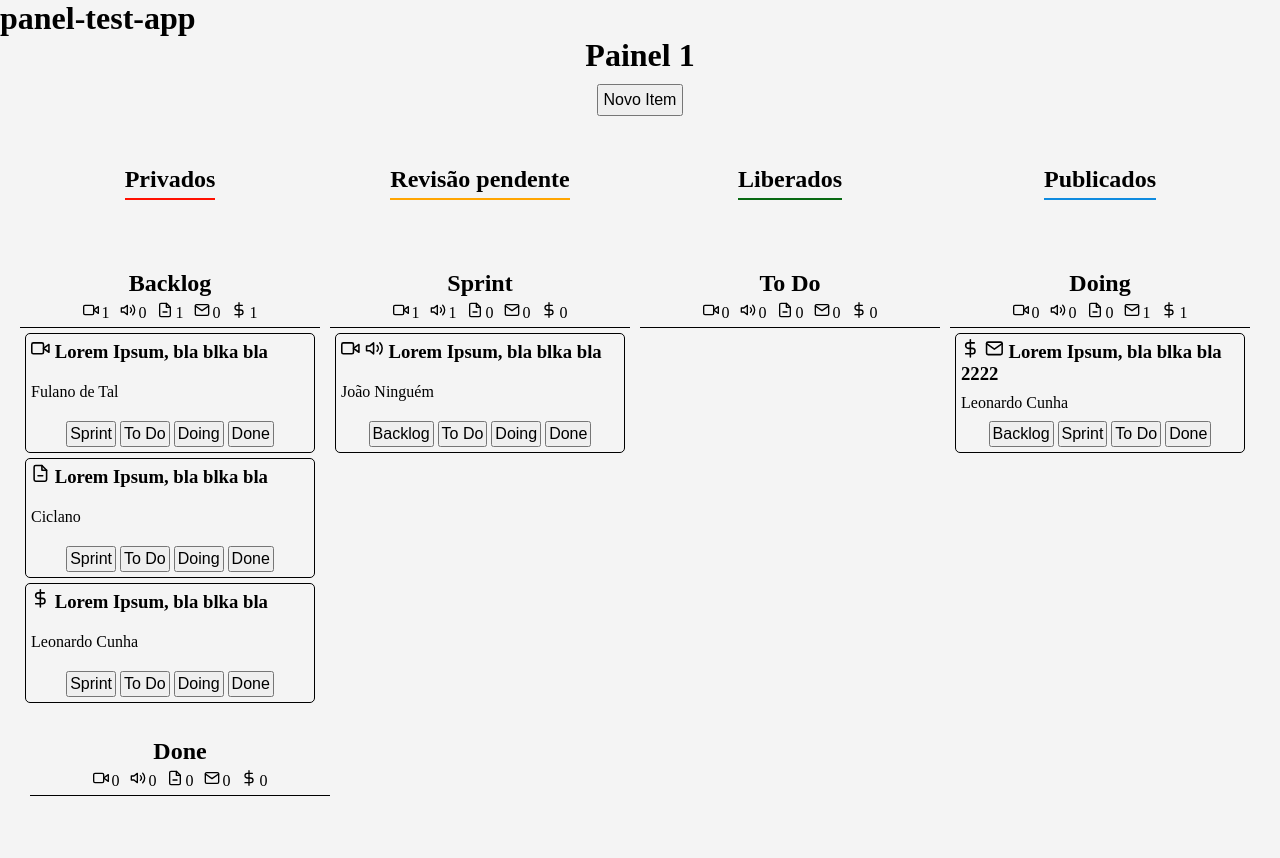
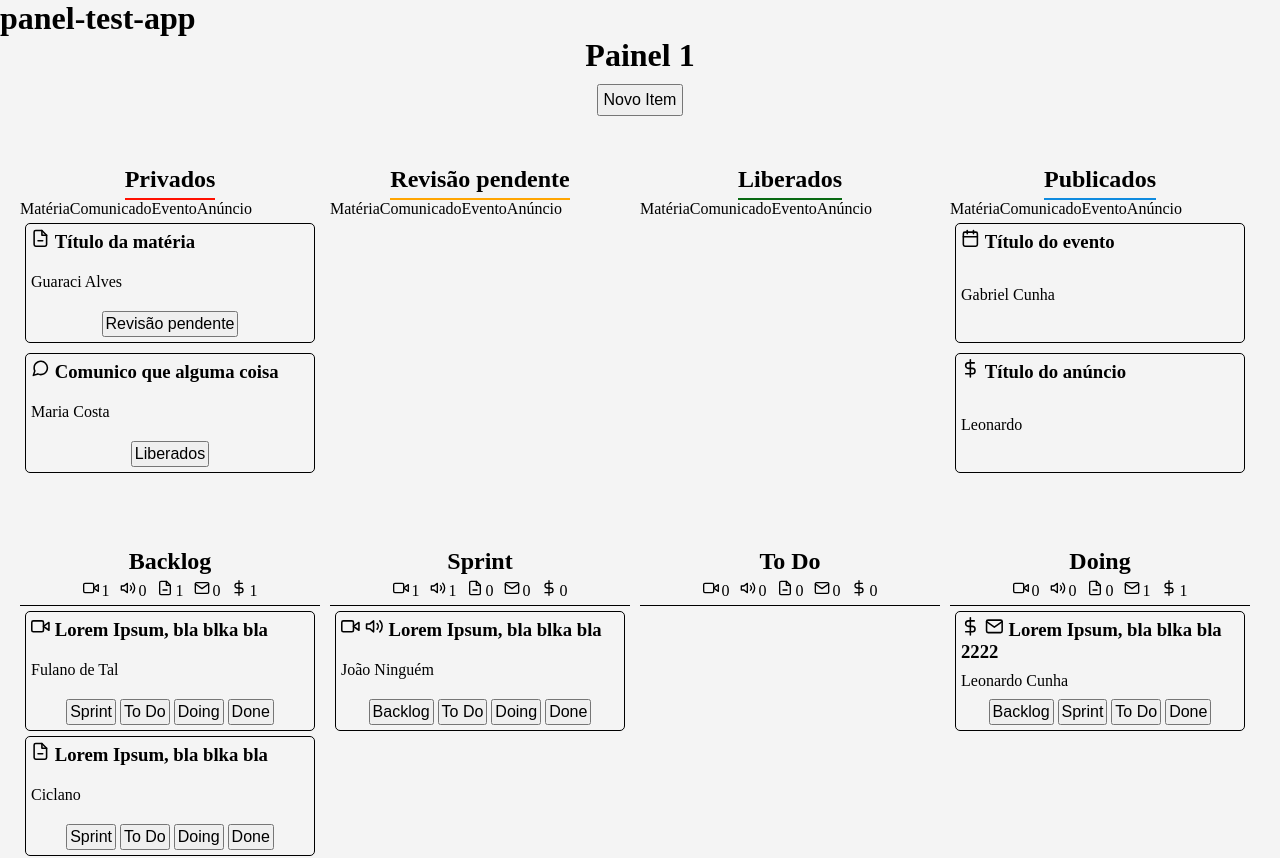
Before and after one commit to ahnucl/panel-test-app, a React (Create React App) app: page / in a window 1280 px wide. Shown: the top 858 px of the page. Before the commit the page ends 816 px from the top, so only its background shows below. Built offline with nearby package versions, Linux system fonts and the light colour scheme.

Commit message:
Cards novo modelo ok

```diff
--- a/src/components/Item/index.tsx
+++ b/src/components/Item/index.tsx
@@ -1 +1,76 @@
 import React from 'react';
+import { Card, ButtonContainer } from './styles';
+
+import CardTypesMap from '../../data/CardTypesMap';
+
+interface Type {
+  id: string;
+  title: string;
+  icon?: string;
+}
+
+interface State {
+  id: string;
+  title: string;
+  color: string;
+}
+
+interface ItemProps {
+  itemData: {
+    id: string;
+    type: string;
+    author: string;
+    title: string;
+    state: string;
+  };
+  transitions: {
+    private?: string[];
+    revision?: string[];
+    released?: string[];
+    published?: string[];
+  };
+  handleTransition(cardId: string, to: string): void;
+  states: State[];
+}
+
+const Item: React.FC<ItemProps> = ({
+  itemData: { id, type, author, title, state },
+  transitions,
+  handleTransition,
+  states,
+}) => {
+  const TypeIcon = CardTypesMap[type];
+
+  // function handleTransition(cardId: string, to: string): void {
+  //   /** Com Redux seria só dispachar uma action...
+  //    *  Como não estou usando Redux agora, preciso passar a função como prop
+  //    */
+  //   console.log(cardId, to);
+  // }
+
+  return (
+    <Card>
+      <h3>
+        <TypeIcon />
+        {title}
+      </h3>
+      <p>{author}</p>
+      <ButtonContainer>
+        {transitions[state as keyof typeof transitions]?.map(transition => (
+          <button
+            key={transition}
+            type="button"
+            onClick={() => handleTransition(id, transition)}
+          >
+            {states.reduce(
+              (acc, cur) => (cur.id === transition ? cur.title : acc),
+              '',
+            )}
+          </button>
+        ))}
+      </ButtonContainer>
+    </Card>
+  );
+};
+
+export default Item;
--- /dev/null
+++ b/src/components/Item/styles.ts
@@ -0,0 +1,28 @@
+import styled from 'styled-components';
+
+export const Card = styled.div`
+  height: 120px;
+  padding: 5px;
+  margin: 5px;
+
+  border: solid 1px;
+  border-radius: 5px;
+
+  display: flex;
+  flex-direction: column;
+  justify-content: space-between;
+
+  svg {
+    margin-right: 5px;
+  }
+
+  div {
+    align-self: center;
+    button {
+      margin: 0 2px;
+      padding: 2px;
+    }
+  }
+`;
+
+export const ButtonContainer = styled.div``;
--- a/src/data/panel-data-new-format.json
+++ b/src/data/panel-data-new-format.json
@@ -16,12 +16,12 @@
         },
         {
           "id": "event",
-          "name": "Evento",
+          "title": "Evento",
           "icon": "FiCalendar"
         },
         {
           "id": "ad",
-          "name": "Anúncio",
+          "title": "Anúncio",
           "icon": "FiDollarSign"
         }
       ],
@@ -101,7 +101,7 @@
             "published"
           ]
         },
-        "evento": {
+        "event": {
           "private": [
             "released"
           ],
--- a/src/data/panel-data.json
+++ b/src/data/panel-data.json
@@ -13,7 +13,7 @@
           "icon": "FiSound2"
         },
         {
-          "name": "materia",
+          "name": "theme",
           "icon": "FiFileMinus"
         }
       ],
@@ -43,7 +43,7 @@
         {
           "id":"1",
           "types": [
-            "materia"
+            "theme"
           ],
           "author": "Fulano de Tal",
           "title": "Título",
@@ -64,7 +64,7 @@
           "icon": "FiSound2"
         },
         {
-          "name": "materia",
+          "name": "theme",
           "icon": "FiFileMinus"
         },
         {
@@ -72,7 +72,7 @@
           "icon": "FiMail"
         },
         {
-          "name": "ads",
+          "name": "ad",
           "icon": "FiDollarSign"
         }
       ],
@@ -126,7 +126,7 @@
         {
           "id":"23",
           "types": [
-            "materia"
+            "theme"
           ],
           "author": "Ciclano",
           "title": "Lorem Ipsum, bla blka bla",
@@ -135,7 +135,7 @@
         {
           "id":"24",
           "types": [
-            "ads"
+            "ad"
           ],
           "author": "Leonardo Cunha",
           "title": "Lorem Ipsum, bla blka bla",
@@ -144,7 +144,7 @@
         {
           "id":"25",
           "types": [
-            "ads",
+            "ad",
             "email"
           ],
           "author": "Leonardo Cunha",
--- a/src/pages/Panel/index.tsx
+++ b/src/pages/Panel/index.tsx
@@ -1,12 +1,13 @@
 import React, { useState, useEffect } from 'react';
 import { uuid } from 'uuidv4';
 
-import CardTypesMapper from '../../data/CardTypesMapper';
+import CardTypesMap from '../../data/CardTypesMap';
 import data from '../../data/panel-data.json';
 import dataNew from '../../data/panel-data-new-format.json';
 
 import { Container, TypesContainer, CardsContainer, Header } from './styles';
 import State from '../../components/State';
+import Item from '../../components/Item';
 
 // interface State {
 //   id: string;
@@ -22,9 +23,21 @@ import State from '../../components/State';
 //   state: string;
 // }
 
-// interface Type {}
+interface Type {
+  id: string;
+  title: string;
+  icon?: string;
+  count: number;
+}
 
-// interface Transition {}
+interface TransitionMap {
+  [index: string]: {
+    private?: string[];
+    revision?: string[];
+    released?: string[];
+    published?: string[];
+  };
+}
 
 const Panel: React.FC = () => {
   const [panelColumns] = useState(data.panels[1]);
@@ -35,19 +48,24 @@ const Panel: React.FC = () => {
    * New structure
    */
   const panelNumber = 0;
-  const [title, setTitle] = useState(dataNew.panels[panelNumber].title);
-  const [states, setStates] = useState(dataNew.panels[panelNumber].states);
-  const [types, setTypes] = useState(dataNew.panels[panelNumber].types);
+  const [title] = useState(dataNew.panels[panelNumber].title);
+  const [states] = useState(dataNew.panels[panelNumber].states);
+  const [types] = useState(dataNew.panels[panelNumber].types);
   const [items, setItems] = useState(dataNew.panels[panelNumber].items);
-  const [transitions, setTransitions] = useState(
+  const [transitions] = useState<TransitionMap>(
     dataNew.panels[panelNumber].transitions,
   );
 
-  function handleClick(to: string, from: string, cardId: string): void {
-    const newCards = cards.map(card =>
-      card.id === cardId ? { ...card, column: to } : card,
+  function handleClick(cardId: string, to: string): void {
+    // const newCards = cards.map(card =>
+    //   card.id === cardId ? { ...card, column: to } : card,
+    // );
+    // setCards(newCards);
+
+    const newItems = items.map(item =>
+      item.id === cardId ? { ...item, state: to } : item,
     );
-    setCards(newCards);
+    setItems(newItems);
   }
 
   function handleCreateItem(): void {
@@ -73,7 +91,21 @@ const Panel: React.FC = () => {
 
       <Container>
         {states.map(state => (
-          <State stateData={state} />
+          <State key={state.id} stateData={state}>
+            {types.map(type => type.title)}
+            {items.map(
+              item =>
+                item.state === state.id && (
+                  <Item
+                    key={item.id}
+                    itemData={item}
+                    transitions={transitions[item.type]}
+                    handleTransition={handleClick}
+                    states={states}
+                  />
+                ),
+            )}
+          </State>
         ))}
       </Container>
 
@@ -85,7 +117,7 @@ const Panel: React.FC = () => {
             <TypesContainer>
               {/** Types space */}
               {cardTypes.map(cardType => {
-                const IconToRender = CardTypesMapper[cardType.name];
+                const IconToRender = CardTypesMap[cardType.name];
 
                 return (
                   <div key={cardType.name}>
@@ -110,7 +142,7 @@ const Panel: React.FC = () => {
               {cards.map(card => {
                 if (card.column === column.id) {
                   const IconsToRender = card.types.map(
-                    type => CardTypesMapper[type],
+                    type => CardTypesMap[type],
                   );
 
                   return (
@@ -131,9 +163,9 @@ const Panel: React.FC = () => {
                               <button
                                 key={selfColumn.name}
                                 type="button"
-                                onClick={() =>
-                                  handleClick(selfColumn.id, column.id, card.id)
-                                }
+                                // onClick={() =>
+                                //   handleClick(card.id, selfColumn.id)
+                                // }
                               >
                                 {selfColumn.name}
                               </button>
```
Also changed, not shown: src/data/CardTypesMap.tsx (renamed from src/data/CardTypesMapper.tsx, +4 -4 lines).
